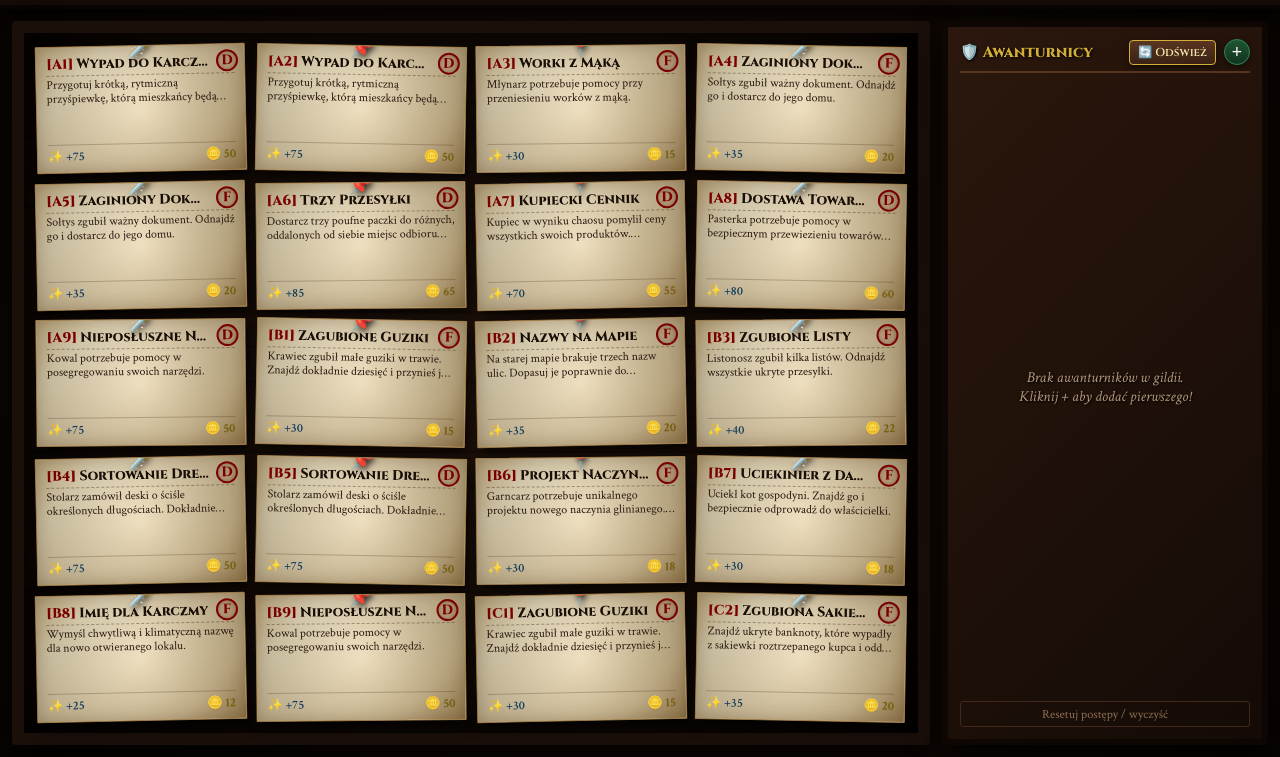
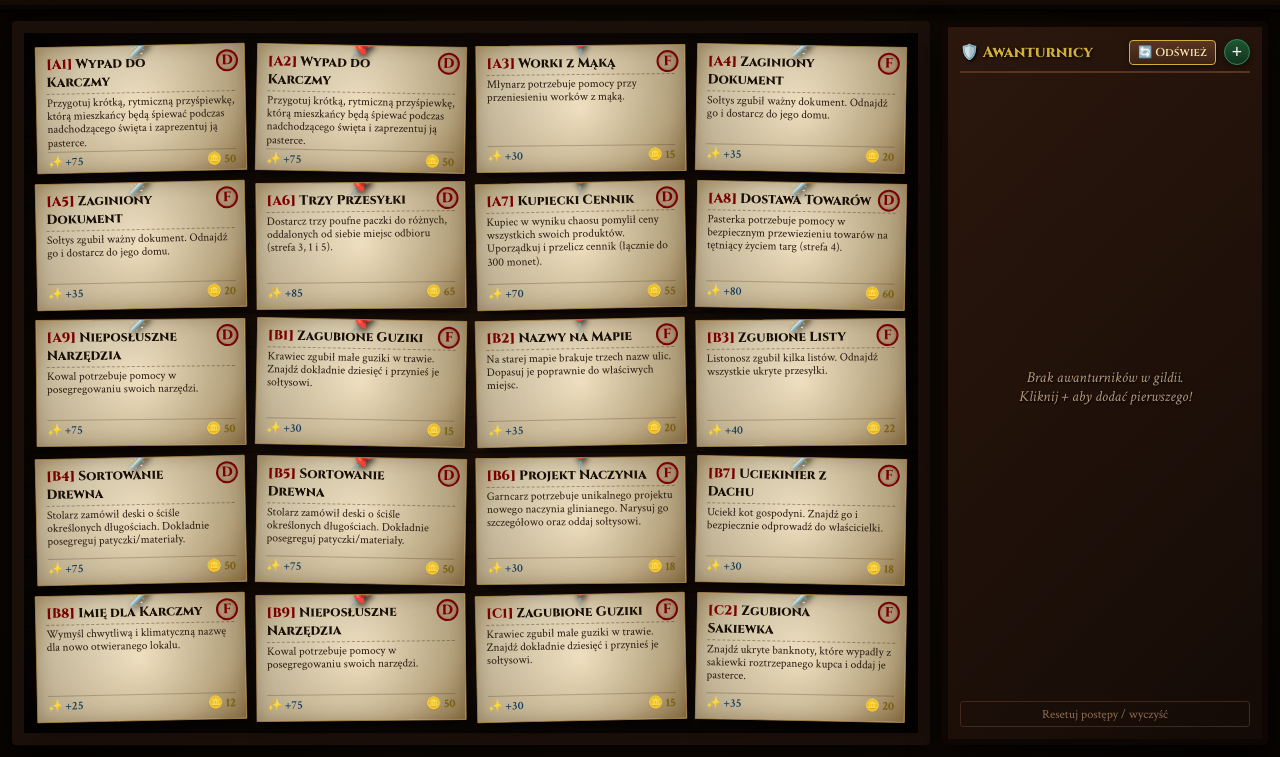
Before and after one commit to PurpleQv3/Gildia, a plain HTML site: page index.html in a window 1280 px wide. Shown: the part 43-800 px from the top of the page. Drawn offline with Linux system fonts and the light colour scheme.

Commit message:
Update index.html

```diff
--- a/index.html
+++ b/index.html
@@ -145,16 +145,16 @@
 
         .quest-title {
             font-family: 'Cinzel', serif;
-            font-size: 0.85rem;
+            font-size: 0.82rem;
             font-weight: 800;
             color: #1a0f07;
             margin-bottom: 2px;
-            padding-right: 25px;
+            padding-right: 22px;
             border-bottom: 1px dashed rgba(60, 35, 15, 0.4);
             padding-bottom: 2px;
-            white-space: nowrap;
-            overflow: hidden;
-            text-overflow: ellipsis;
+            /* Poprawka zawijania długiego tytułu */
+            white-space: normal;
+            word-break: break-word;
         }
 
         .quest-number {
@@ -163,37 +163,38 @@
         }
 
         .quest-desc {
-            font-size: 0.75rem;
+            font-size: 0.72rem;
             line-height: 1.15;
             color: #2b1a10;
             margin-bottom: 2px;
             flex-grow: 1;
             overflow: hidden;
-            display: -webkit-box;
-            -webkit-line-clamp: 2;
-            -webkit-box-orient: vertical;
+            /* Usunięto ograniczenie do 2 linijek – teraz tekst zawija się i mieści w całości */
+            white-space: normal;
+            word-break: break-word;
+            overflow-wrap: break-word;
         }
 
         .quest-rewards {
             display: flex;
             justify-content: space-between;
             font-weight: 600;
-            font-size: 0.78rem;
+            font-size: 0.75rem;
             border-top: 1px solid rgba(60, 35, 15, 0.25);
-            padding-top: 3px;
+            padding-top: 2px;
         }
 
         .reward-exp { color: #113a5c; }
         .reward-gold { color: #7a5f05; text-shadow: 0 0 1px rgba(0,0,0,0.2); }
 
         .quest-status-badge {
-            margin-top: 3px;
+            margin-top: 2px;
             background: linear-gradient(to bottom, #960000, #5c0000);
             color: #fff;
             text-align: center;
-            padding: 2px;
+            padding: 1px;
             font-family: 'Cinzel', serif;
-            font-size: 0.65rem;
+            font-size: 0.6rem;
             border-radius: 2px;
             letter-spacing: 0.5px;
             white-space: nowrap;
@@ -666,7 +667,6 @@ const QUEST_TEMPLATES = {
 
         let players = JSON.parse(localStorage.getItem('guild_players')) || [];
         let quests = JSON.parse(localStorage.getItem('guild_quests')) || [];
-        // Globalny licznik wygenerowanych zadań (A1..A9 -> B1..B9 -> C1 itd.)
         let questSequence = parseInt(localStorage.getItem('guild_quest_sequence')) || 0;
 
         let selectedQuestId = null;
@@ -676,7 +676,7 @@ const QUEST_TEMPLATES = {
             questSequence++;
             const letterIndex = Math.floor((questSequence - 1) / 9);
             const digit = ((questSequence - 1) % 9) + 1;
-            const letter = String.fromCharCode(65 + (letterIndex % 26)); // A, B, C...
+            const letter = String.fromCharCode(65 + (letterIndex % 26));
             return `${letter}${digit}`;
         }
 
@@ -721,7 +721,7 @@ const QUEST_TEMPLATES = {
 
             return {
                 id: Date.now() + Math.floor(Math.random() * 100000),
-                number: getNextQuestNumber(), // Stały numer: A1..A9, B1..B9 itd.
+                number: getNextQuestNumber(),
                 title: template.title,
                 description: template.desc,
                 rank: rank,
@@ -732,7 +732,6 @@ const QUEST_TEMPLATES = {
         }
 
         function ensureQuestLimit() {
-            // Uzupełniamy brakujące numery w starych zadaniach z pamięci, jeśli jakieś były
             quests.forEach(q => {
                 if (!q.number) {
                     q.number = getNextQuestNumber();
```
Lines whose indentation alone changed are shown as unchanged.
